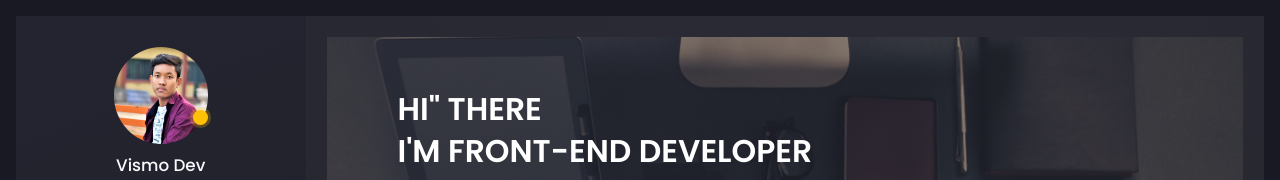
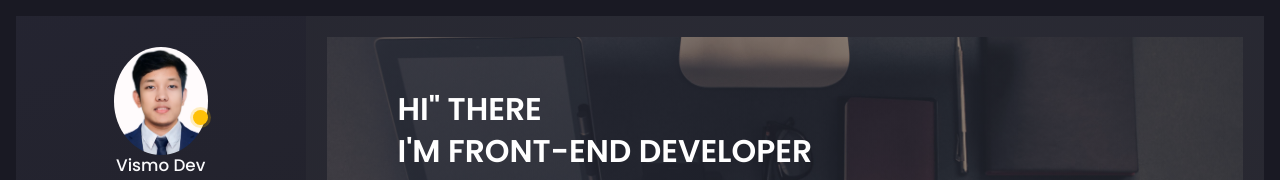
Before and after one commit to vismodeb/me, a plain HTML site: page index.html in a window 1280 px wide. Shown: the top 180 px of the page. Drawn offline with Linux system fonts and the light colour scheme.

```diff
--- a/index.html
+++ b/index.html
@@ -38,8 +38,8 @@
           </div>
           <div class="sidebar-top">
             <div class="profile-img">
-              <a href="assets/images/me.png" data-fancybox="galleryMe"
-                ><img src="assets/images/me.png" alt="assets/images/me.png" />
+              <a href="assets/images/vismo.jpg" data-fancybox="galleryMe"
+                ><img src="assets/images/vismo.jpg" alt="assets/images/vismo.jpg" />
                 <div class="hover-zome">
                   <i class="fa-solid fa-expand"></i>
                 </div>
@@ -155,8 +155,8 @@
                       <div class="banner-caption">
                         <div class="tablet-device-profile">
                           <div class="banner-profile-img">
-                            <a href="assets/images/me.png" data-fancybox="galleryMe"
-                              ><img src="assets/images/me.png" alt="assets/images/me.png" />
+                            <a href="assets/images/vismo.jpg" data-fancybox="galleryMe"
+                              ><img src="assets/images/vismo.jpg" alt="assets/images/vismo.jpg" />
                               <div class="hover-zome">
                                 <i class="fa-solid fa-expand"></i>
                               </div>
@@ -453,7 +453,7 @@
                             <div class="single-team-member">
                               <div class="member-image">
                                 <img
-                                  src="assets/images/me.png"
+                                  src="assets/images/vismo.jpg"
                                   alt=""
                                 />
                               </div>
@@ -524,7 +524,7 @@
                             <div class="single-team-member">
                               <div class="member-image">
                                 <img
-                                  src="assets/images/me.png"
+                                  src="assets/images/vismo.jpg"
                                   alt="Vsimo"
                                 />
                               </div>
@@ -629,7 +629,7 @@
                             <div class="single-team-member">
                               <div class="member-image">
                                 <img
-                                  src="assets/images/me.png"
+                                  src="assets/images/vismo.jpg"
                                   alt="Vsimo"
                                 />
                               </div>
```
Also changed, not shown: assets/images/.png (added), assets/images/logo.png, assets/images/me.png (deleted), assets/images/vismo.jpg (added).
